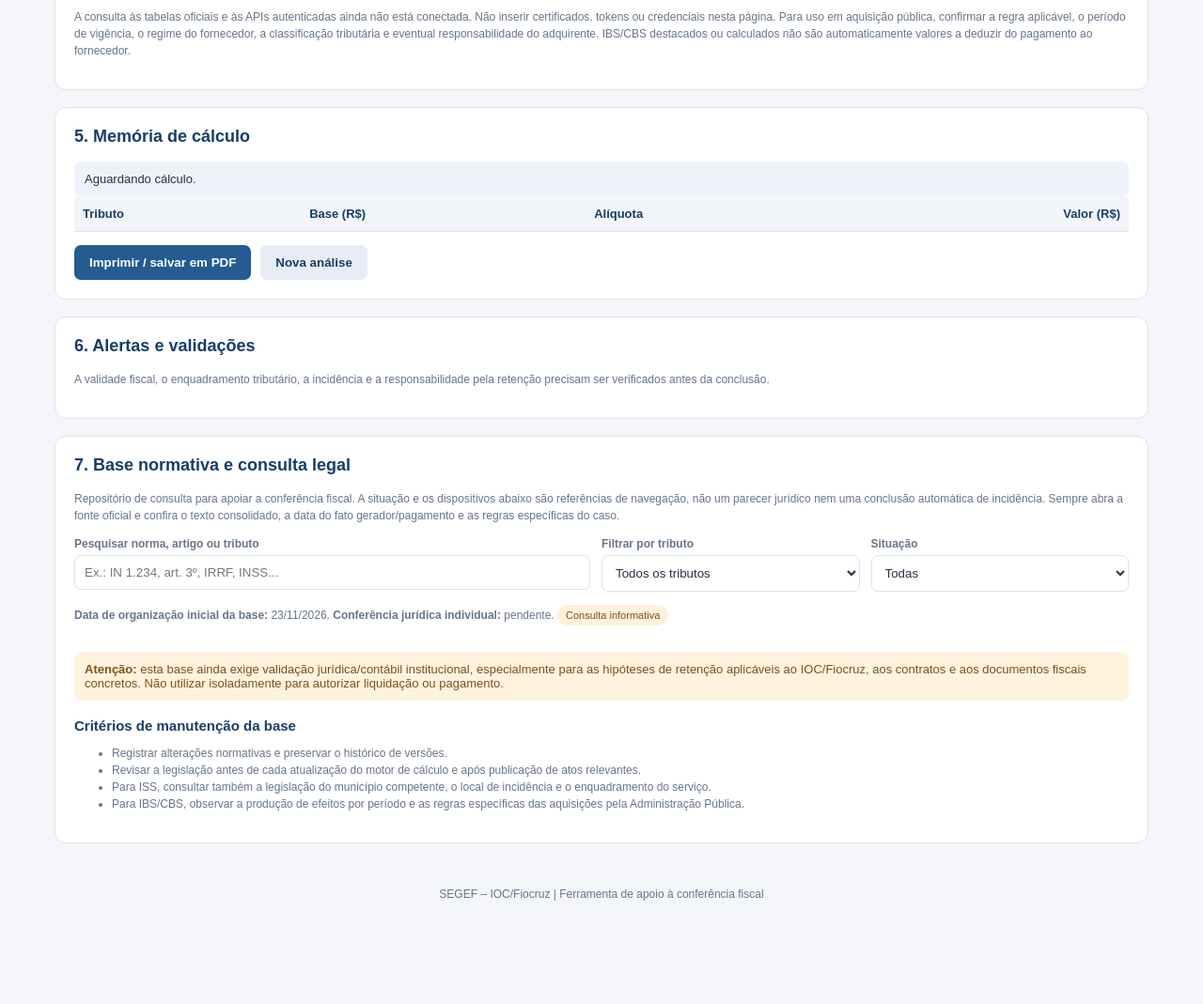
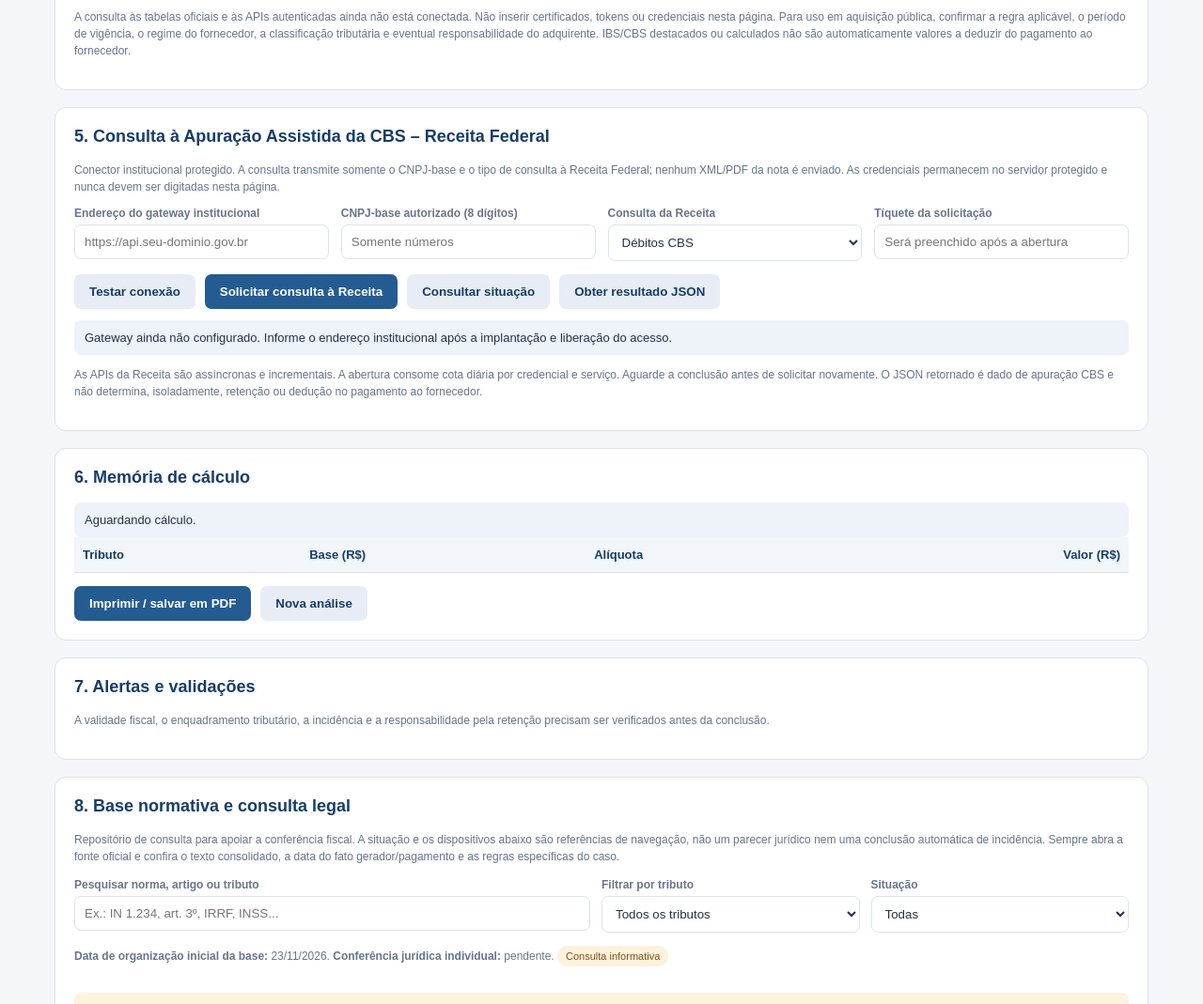
Before and after one commit to DanielBrasilIOC/calculadora-retencoes-segef-ioc, a plain HTML site: page index.html in a window 1280 px wide. Shown: the part 1461-2530 px from the top of the page at 94% size. Before the commit the page ends 2442 px from the top, so only its background shows below. Drawn offline with Linux system fonts and the light colour scheme.

Commit message:
feat: conecta interface ao gateway seguro de apuração CBS

```diff
--- a/index.html
+++ b/index.html
@@ -152,8 +152,27 @@ footer{text-align:center;padding:22px;color:var(--muted);font-size:12px}
 <p class="note">A consulta às tabelas oficiais e às APIs autenticadas ainda não está conectada. Não inserir certificados, tokens ou credenciais nesta página. Para uso em aquisição pública, confirmar a regra aplicável, o período de vigência, o regime do fornecedor, a classificação tributária e eventual responsabilidade do adquirente. IBS/CBS destacados ou calculados não são automaticamente valores a deduzir do pagamento ao fornecedor.</p>
 </section>
 
+<section class="panel" id="consultaReceitaCBS">
+<h2>5. Consulta à Apuração Assistida da CBS – Receita Federal</h2>
+<p class="note">Conector institucional protegido. A consulta transmite somente o CNPJ-base e o tipo de consulta à Receita Federal; nenhum XML/PDF da nota é enviado. As credenciais permanecem no servidor protegido e nunca devem ser digitadas nesta página.</p>
+<div class="grid">
+  <div><label for="cbsGatewayUrl">Endereço do gateway institucional</label><input id="cbsGatewayUrl" type="url" placeholder="https://api.seu-dominio.gov.br"></div>
+  <div><label for="cbsCnpjBase">CNPJ-base autorizado (8 dígitos)</label><input id="cbsCnpjBase" inputmode="numeric" maxlength="8" placeholder="Somente números"></div>
+  <div><label for="cbsTipoConsulta">Consulta da Receita</label><select id="cbsTipoConsulta"><option value="debitos">Débitos CBS</option><option value="creditos">Créditos CBS</option><option value="pagamentos">Pagamentos CBS (PCONT/RAD)</option><option value="recolhimentos">Recolhimentos CBS como adquirente (RAD)</option></select></div>
+  <div><label for="cbsTicket">Tíquete da solicitação</label><input id="cbsTicket" placeholder="Será preenchido após a abertura"></div>
+</div>
+<div class="actions">
+  <button class="secondary" onclick="testarGatewayCBS()">Testar conexão</button>
+  <button onclick="solicitarConsultaCBS()">Solicitar consulta à Receita</button>
+  <button class="secondary" onclick="consultarSituacaoCBS()">Consultar situação</button>
+  <button class="secondary" onclick="baixarResultadoCBS()">Obter resultado JSON</button>
+</div>
+<div id="resultadoApiCbs" class="status" aria-live="polite">Gateway ainda não configurado. Informe o endereço institucional após a implantação e liberação do acesso.</div>
+<p class="note">As APIs da Receita são assíncronas e incrementais. A abertura consome cota diária por credencial e serviço. Aguarde a conclusão antes de solicitar novamente. O JSON retornado é dado de apuração CBS e não determina, isoladamente, retenção ou dedução no pagamento ao fornecedor.</p>
+</section>
+
 <section class="panel">
-<h2>5. Memória de cálculo</h2>
+<h2>6. Memória de cálculo</h2>
 <div id="resultado" class="status">Aguardando cálculo.</div>
 <table>
 <thead><tr><th>Tributo</th><th>Base (R$)</th><th>Alíquota</th><th class="money">Valor (R$)</th></tr></thead>
@@ -167,14 +186,14 @@ footer{text-align:center;padding:22px;color:var(--muted);font-size:12px}
 </section>
 
 <section class="panel">
-<h2>6. Alertas e validações</h2>
+<h2>7. Alertas e validações</h2>
 <div id="alertas">
   <p class="note">A validade fiscal, o enquadramento tributário, a incidência e a responsabilidade pela retenção precisam ser verificados antes da conclusão.</p>
 </div>
 </section>
 
 <section class="panel" id="secaoNormativa">
-<h2>7. Base normativa e consulta legal</h2>
+<h2>8. Base normativa e consulta legal</h2>
 <p class="note">Repositório de consulta para apoiar a conferência fiscal. A situação e os dispositivos abaixo são referências de navegação, não um parecer jurídico nem uma conclusão automática de incidência. Sempre abra a fonte oficial e confira o texto consolidado, a data do fato gerador/pagamento e as regras específicas do caso.</p>
 <div class="norm-tools">
   <div><label for="filtroNorma">Pesquisar norma, artigo ou tributo</label><input id="filtroNorma" type="search" placeholder="Ex.: IN 1.234, art. 3º, IRRF, INSS..." oninput="renderNormas()"></div>
@@ -432,6 +451,52 @@ async function lerArquivo(){
   }catch(e){aviso(e.message,'warning');}
 }
 
+async function testarGatewayCBS(){
+  const base=(el('cbsGatewayUrl').value||'').trim().replace(/\\/$/,'');
+  if(!base){el('resultadoApiCbs').textContent='Informe o endereço do gateway institucional.';return;}
+  try{
+    const r=await fetch(base+'/health',{headers:{'Accept':'application/json'}});
+    const d=await r.json();
+    el('resultadoApiCbs').textContent=r.ok?'Gateway respondeu: '+JSON.stringify(d):'Falha no diagnóstico do gateway.';
+  }catch(e){el('resultadoApiCbs').textContent='Não foi possível acessar o gateway. Verifique endereço, publicação e CORS.';}
+}
+async function chamadaGatewayCBS(path,options={}){
+  const base=(el('cbsGatewayUrl').value||'').trim().replace(/\\/$/,'');
+  if(!/^https:\\/\\//i.test(base))throw new Error('Informe um endereço HTTPS válido para o gateway institucional.');
+  const r=await fetch(base+path,{...options,credentials:'include',headers:{'Accept':'application/json',...(options.headers||{})}});
+  const d=await r.json().catch(()=>({}));
+  if(!r.ok)throw new Error(d.message||d.error||('Erro HTTP '+r.status));
+  return d;
+}
+async function solicitarConsultaCBS(){
+  const cnpj=(el('cbsCnpjBase').value||'').replace(/\\D/g,'');
+  if(!/^\\d{8}$/.test(cnpj)){el('resultadoApiCbs').textContent='Informe um CNPJ-base com exatamente 8 dígitos.';return;}
+  if(!confirm('A solicitação será enviada à Receita Federal e consumirá uma chamada da cota diária deste serviço. Deseja continuar?'))return;
+  el('resultadoApiCbs').textContent='Enviando solicitação à Receita Federal...';
+  try{
+    const d=await chamadaGatewayCBS('/api/cbs/requests',{method:'POST',headers:{'Content-Type':'application/json'},body:JSON.stringify({service:el('cbsTipoConsulta').value,cnpjBase:cnpj})});
+    el('cbsTicket').value=d.ticket||'';
+    el('resultadoApiCbs').textContent='Solicitação aberta. Tíquete: '+(d.ticket||'não retornado')+'. Tempo estimado (segundos): '+(d.estimatedSeconds??'não informado')+'. Use “Consultar situação” para acompanhar.';
+  }catch(e){el('resultadoApiCbs').textContent='Não foi possível abrir a consulta: '+e.message;}
+}
+async function consultarSituacaoCBS(){
+  const ticket=(el('cbsTicket').value||'').trim();
+  if(!ticket){el('resultadoApiCbs').textContent='Informe o tíquete da solicitação.';return;}
+  try{
+    const d=await chamadaGatewayCBS('/api/cbs/requests/'+encodeURIComponent(ticket)+'/status');
+    el('resultadoApiCbs').textContent='Situação da Receita Federal: '+(d.situacao||'não informada')+(d.mensagemErro?' — '+d.mensagemErro:'');
+  }catch(e){el('resultadoApiCbs').textContent='Falha ao consultar situação: '+e.message;}
+}
+async function baixarResultadoCBS(){
+  const ticket=(el('cbsTicket').value||'').trim();
+  if(!ticket){el('resultadoApiCbs').textContent='Informe o tíquete da solicitação.';return;}
+  el('resultadoApiCbs').textContent='Consultando a conclusão e obtendo o arquivo JSON...';
+  try{
+    const d=await chamadaGatewayCBS('/api/cbs/requests/'+encodeURIComponent(ticket)+'/result');
+    el('resultadoApiCbs').textContent='Resultado da apuração CBS recebido:\\n'+JSON.stringify(d.data,null,2);
+  }catch(e){el('resultadoApiCbs').textContent='Resultado ainda indisponível ou falha na consulta: '+e.message;}
+}
+
 function calcularReforma(){
   const data=el('dataOperacaoRtc').value;
   const regime=el('regimeRtc').value;
```
